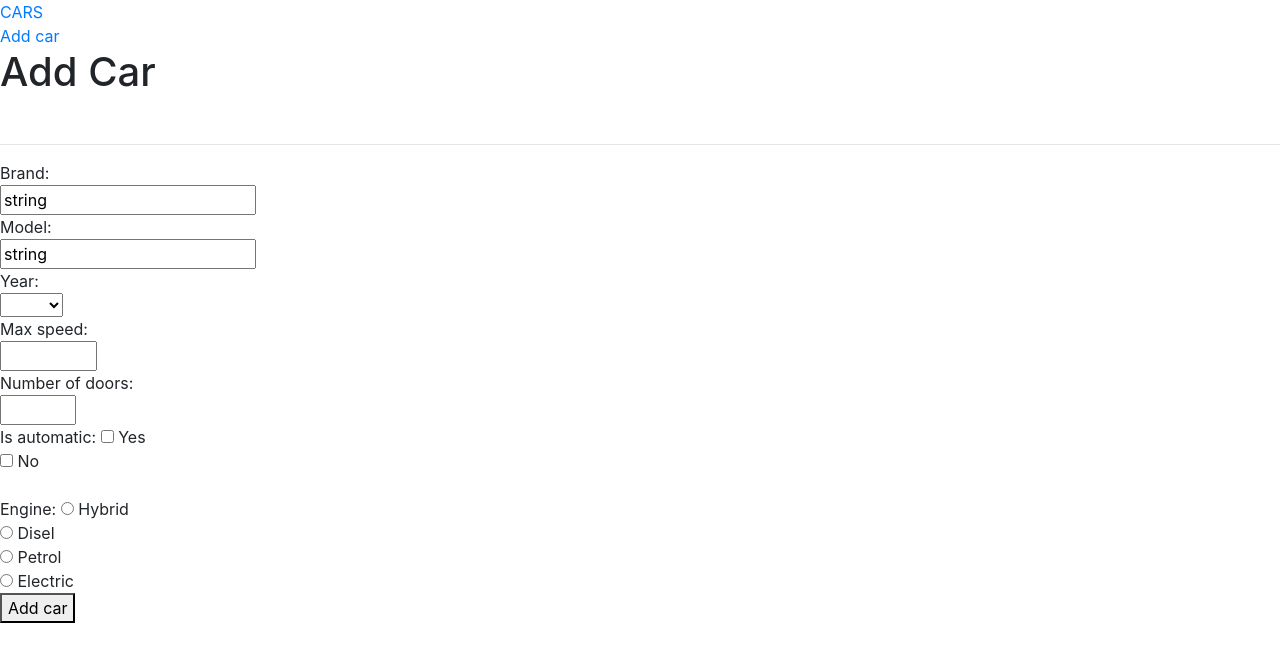
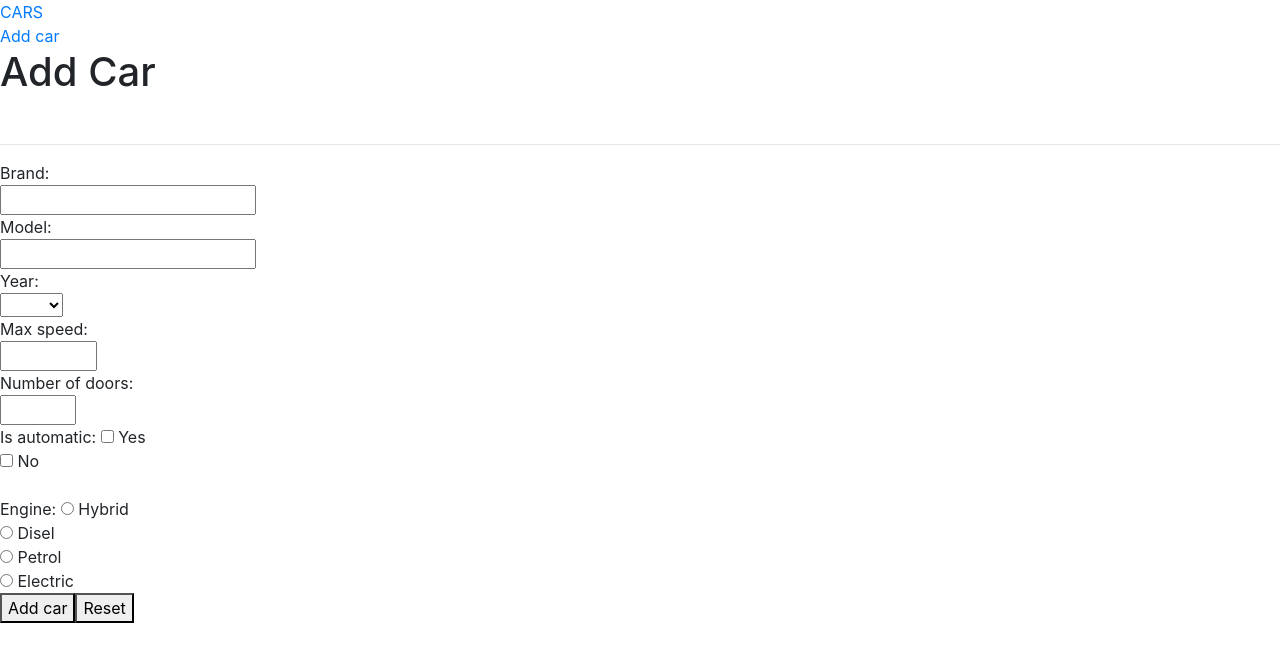
Before and after one commit to nestorovicevo/cars-app, a Vue app: page /add in a window 1280 px wide. Shown: the top 662 px of the page. Built offline with nearby package versions, Linux system fonts and the light colour scheme.

Commit message:
odradjen reset forme, ali console log prijavljuje problem, proveriti

```diff
--- a/src/components/AddCar.vue
+++ b/src/components/AddCar.vue
@@ -2,7 +2,7 @@
     <div>
         <h1>Add Car</h1><br>
         <hr>
-        <form @submit.prevent="addCar">
+        <form @submit.prevent="addCar" @reset="resetForm(e)">
       <div>
         Brand:<br>
         <input type="text" v-model="car.brand" name="brand">
@@ -32,6 +32,8 @@
         <input type="radio" name="engine" value="car"> Electric<br>
       </div>
      <button type="submit">Add car</button>
+     <button type="reset">Reset</button>
+
     </form>
     </div>
 </template>
@@ -46,8 +48,8 @@ export default {
        return{
            cars : [],
            car: {
-             "brand": "string",
-              "model": "string",
+             "brand": "",
+              "model": "",
               "year": 0,
               "maxSpeed": 0,
               "isAutomatic": true,
@@ -105,8 +107,12 @@ export default {
           catch(error){
             console.log(error);
           }
+        },
+
+        resetForm(e) {
+            e.preventDefault()
+            this.$data.text = ""
         }
-
     }
 
 }
```
